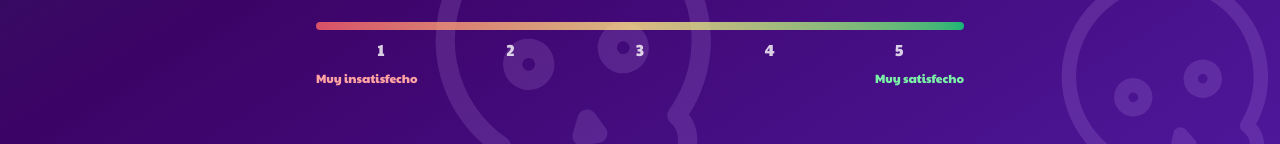
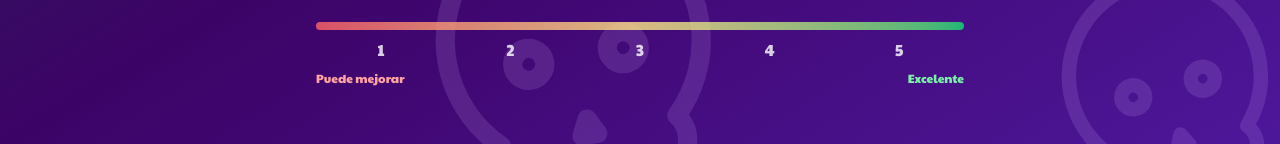
Before and after one commit to GahelMqz/nao, a React (Vite) app: page / in a window 1280 px wide. Shown: the part 656-800 px from the top of the page. Built offline with nearby package versions, Linux system fonts and the light colour scheme; a web font is replaced by a local one.

Commit message:
finish bar

```diff
--- a/src/components/Bar.jsx
+++ b/src/components/Bar.jsx
@@ -47,11 +47,11 @@ function Bar () {
     font-medium
   ">
     <span className="text-red-300">
-      Muy insatisfecho
+      Puede mejorar
     </span>
 
     <span className="text-green-300">
-      Muy satisfecho
+      Excelente
     </span>
   </div>
 
```
